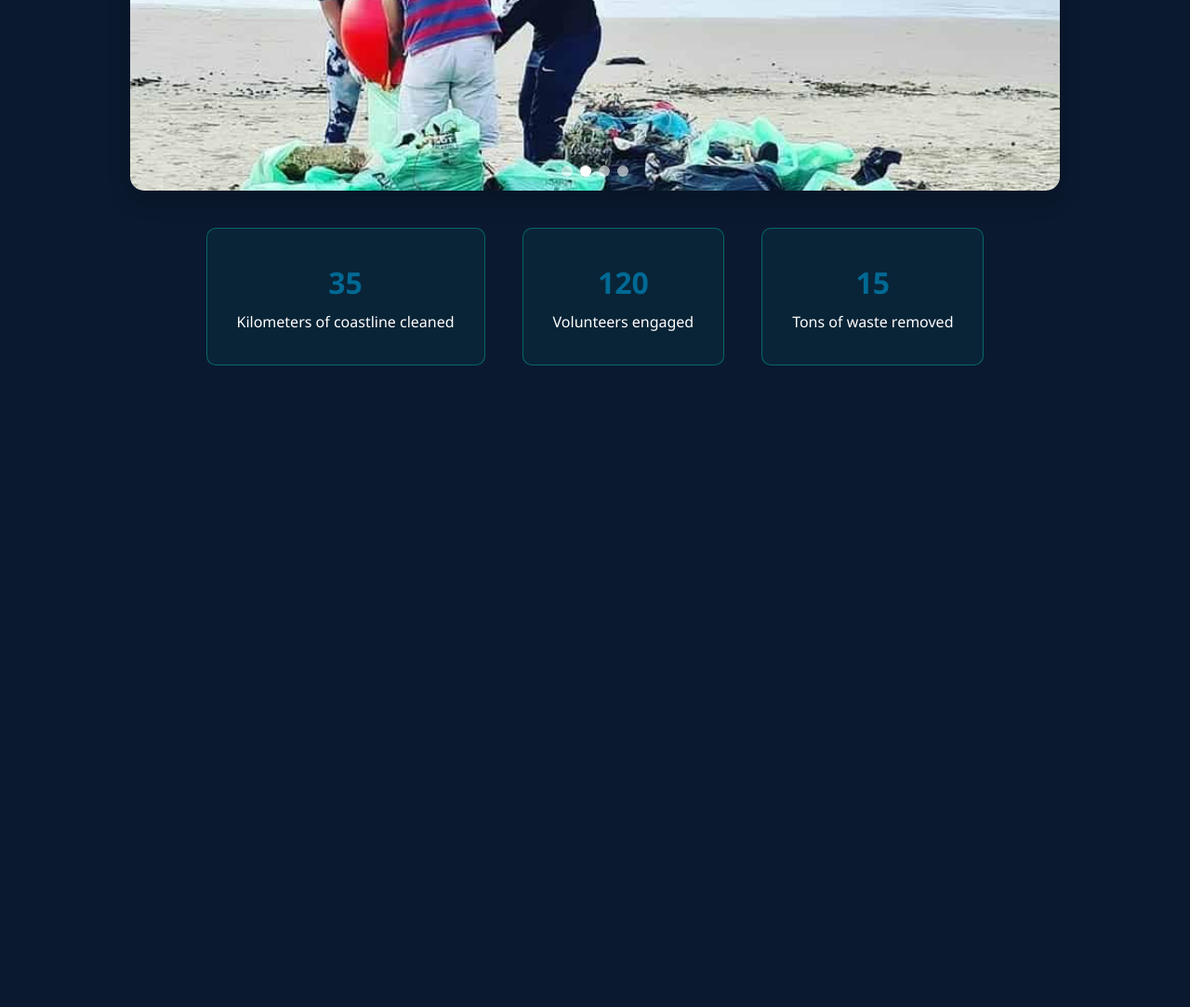
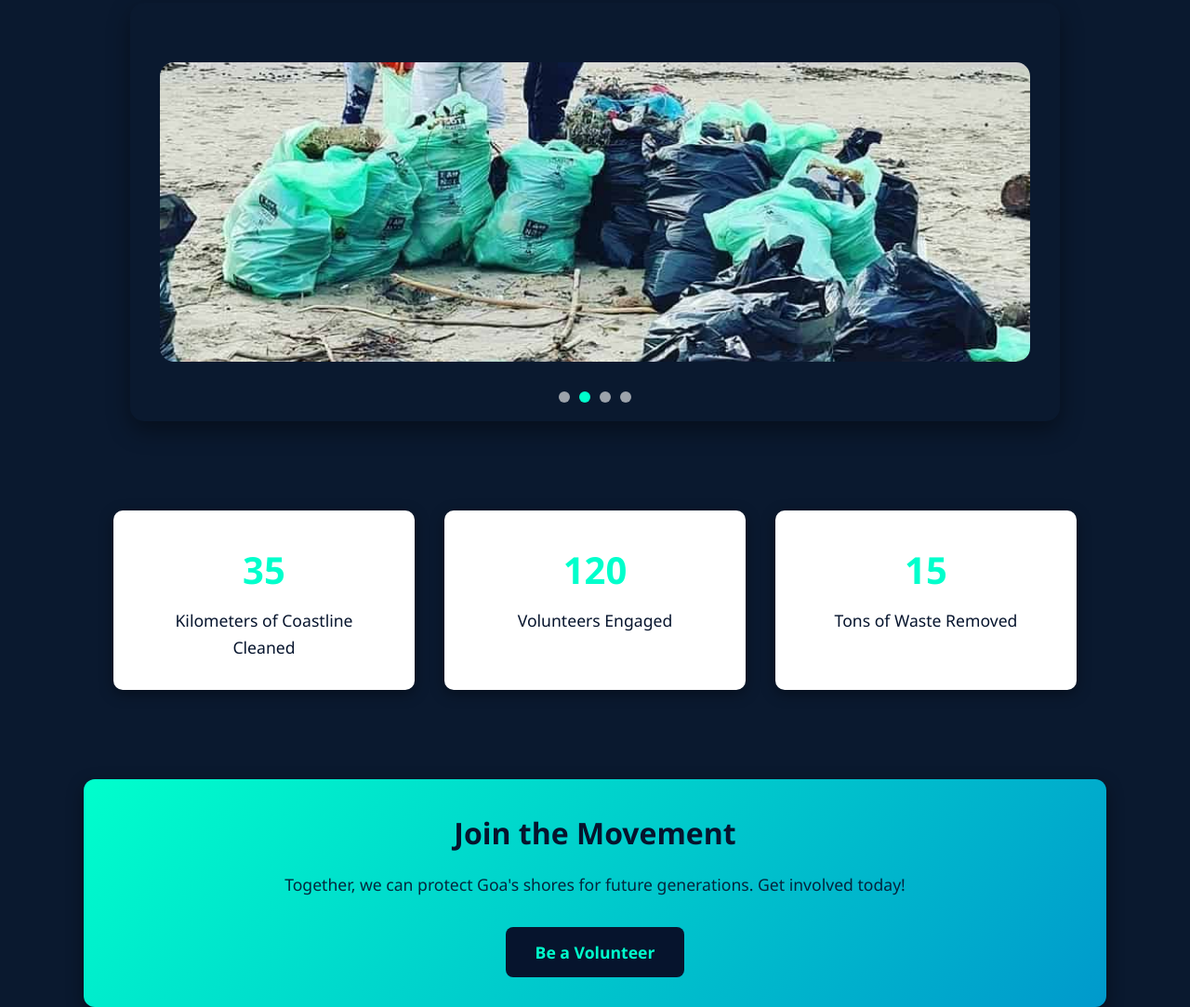
Before and after one commit to doyel06/LENOVO, a plain HTML site: page impact/impact.html in a window 1280 px wide. Shown: the part 425-1508 px from the top of the page at 93% size. Before the commit the page ends 858 px from the top, so only its background shows below. Drawn offline with Linux system fonts and the light colour scheme.

Commit message:
Changes
- Card shadow effect
- Impact page
- Index page

```diff
--- a/impact/impact.css
+++ b/impact/impact.css
@@ -13,8 +13,6 @@ a {
     text-decoration: none;
     color: inherit;
 }
-
-/* Navbar */
 nav {
     background: #06142d;
     padding: 1rem 2rem;
@@ -23,18 +21,15 @@ nav {
     align-items: center;
     box-shadow: 0 2px 10px rgba(0, 0, 0, 0.4);
 }
-
 nav h1 {
     color: #00ffcc;
     font-size: 1.5rem;
 }
-
 nav ul {
     list-style: none;
     display: flex;
     gap: 1.5rem;
 }
-
 nav ul li a {
     position: relative;
     text-decoration: none;
@@ -42,8 +37,6 @@ nav ul li a {
     font-weight: bold;
     transition: color 0.3s ease;
 }
-
-/* Hover underline effect */
 nav ul li a::after {
     content: "";
     position: absolute;
@@ -54,7 +47,6 @@ nav ul li a::after {
     background: #00ffcc;
     transition: width 0.3s ease;
 }
-
 nav ul li a:hover::after,
 nav ul li a.active::after {
     width: 100%;
@@ -63,92 +55,154 @@ nav ul li a:hover,
 nav ul li a.active {
     color: #00ffcc;
 }
-
-.stats {
-    display: flex;
-    justify-content: space-around;
-    gap: 2rem;
+section {
+    padding: 4rem 2rem;
+    max-width: 1100px;
+    margin: auto;
+}
+.hero {
+    margin-top: 1rem;
+    padding: 3rem 1rem;
     text-align: center;
+    background: linear-gradient(135deg, #00ffcc, #0099cc);
+    border-radius: 12px;
+    color: #06142d;
+    box-shadow: 0 6px 18px rgba(0, 0, 0, 0.4);
 }
-.stat {
-    background: rgba(0, 255, 204, 0.05);
-    padding: 2rem;
-    border-radius: 10px;
-    border: 1px solid rgba(0, 255, 204, 0.3);
-    transition: transform 0.3s;
+.hero h2 {
+    font-size: 2.5rem;
+    margin-bottom: 1rem;
+    font-weight: bold;
 }
-.stat:hover {
-    transform: scale(1.05);
+.hero p {
+    font-size: 1.1rem;
+    margin-bottom: 1.5rem;
+    opacity: 0.9;
 }
-.stat h4 {
-    font-size: 2rem;
+.btn {
+    display: inline-block;
+    padding: 0.8rem 2rem;
+    background: #06142d;
     color: #00ffcc;
+    font-size: 1.1rem;
+    font-weight: bold;
+    border-radius: 8px;
+    transition: all 0.3s ease;
+    text-decoration: none;
 }
-
+.btn:hover {
+    background: #fff;
+    color: #06142d;
+}
 .carousel {
     position: relative;
     width: 100%;
     max-width: 1000px;
     height: 450px;
-  margin: 20px auto;
+    margin: 2rem auto;
     overflow: hidden;
     border-radius: 15px;
-  box-shadow: 0 10px 25px rgba(0,0,0,0.2);
+    box-shadow: 0 10px 25px rgba(0, 0, 0, 0.4);
 }
-
 .carousel-track {
     display: flex;
+    height: 100%;
     transition: transform 0.8s ease-in-out;
 }
-
 .carousel-slide {
     min-width: 100%;
     height: 100%;
+    position: relative;
+    transform: scale(0.9);
+    opacity: 0.5;
+    transition: transform 0.8s ease-in-out, opacity 0.8s ease-in-out;
 }
-
+.carousel-slide.active {
+    transform: scale(1);
+    opacity: 1;
+}
 .carousel-slide img {
     width: 100%;
     height: 100%;
     object-fit: cover;
+    border-radius: 15px;
 }
-
 .carousel-dots {
     position: absolute;
-  bottom: 15px;
+    bottom: 20px;
     left: 50%;
     transform: translateX(-50%);
     display: flex;
-  gap: 8px;
+    gap: 10px;
 }
-
 .dot {
     width: 12px;
     height: 12px;
     border-radius: 50%;
-  background: rgba(255,255,255,0.6);
+    background: rgba(255, 255, 255, 0.6);
     cursor: pointer;
-  transition: background 0.3s;
+    transition: background 0.3s ease;
 }
-
 .dot.active {
-  background: #fff;
+    background: #00ffcc;
 }
-
 .stats {
-  display: flex;
-  justify-content: center;
-  gap: 40px;
-  margin: 40px auto;
+    display: grid;
+    grid-template-columns: repeat(auto-fit, minmax(250px, 1fr));
+    gap: 2rem;
+    margin: 2rem auto;
     text-align: center;
 }
-
+.stat {
+    background: #ffffff;
+    padding: 2rem;
+    border-radius: 10px;
+    box-shadow: 0 4px 15px rgba(0, 0, 0, 0.4);
+    transition: transform 0.3s ease;
+}
+.stat:hover {
+    transform: translateY(-5px);
+}
 .stat h4 {
-  font-size: 32px;
-  margin: 0;
-  color: #006994;
+    font-size: 2.5rem;
+    color: #00ffcc;
+    margin-bottom: 0.5rem;
 }
-
 .stat p {
-  margin: 5px 0 0;
-  font-size: 16px;
+    font-size: 1.1rem;
+    color: #06142d;
 }
+.cta {
+    margin-top: 1rem;
+    padding: 2rem 1rem;
+    text-align: center;
+    background: linear-gradient(135deg, #00ffcc, #0099cc);
+    border-radius: 12px;
+    color: #06142d;
+    box-shadow: 0 6px 18px rgba(0, 0, 0, 0.4);
+}
+.cta h3 {
+    font-size: 2rem;
+    margin-bottom: 1rem;
+    font-weight: bold;
+}
+.cta p {
+    font-size: 1.1rem;
+    margin-bottom: 2rem;
+    opacity: 0.9;
+}
+.cta-btn {
+    display: inline-block;
+    padding: 0.8rem 2rem;
+    background: #06142d;
+    color: #00ffcc;
+    font-size: 1.1rem;
+    font-weight: bold;
+    border-radius: 8px;
+    transition: all 0.3s ease;
+    text-decoration: none;
+}
+.cta-btn:hover {
+    background: #fff;
+    color: #06142d;
+}
--- a/impact/impact.html
+++ b/impact/impact.html
@@ -7,7 +7,6 @@
   <link rel="stylesheet" href="impact.css">
 </head>
 <body>
-
   <nav>
     <h1>Shore Stories</h1>
     <ul>
@@ -20,37 +19,46 @@
     </ul>
   </nav>
 
-<h2>Our Impact on the Coastline</h2>
-<p>Our organization has removed tons of plastic waste and debris from Goa’s beaches, restoring over 20 shores to their natural beauty. With volunteers and locals, we continue spreading awareness and promoting sustainable habits to protect the coastline for future generations.<p>
-<div class="carousel">
+  <section class="hero">
+    <h2>🌊 Our Impact on the Coastline</h2>
+    <p>We've removed tons of plastic waste and debris from Goa’s beaches, restoring over 20 shores to their natural beauty. Join us in protecting our coastline!</p>
+    <a href="#impact" class="btn">See Our Impact</a>
+  </section>
+
+  <section class="carousel">
     <div class="carousel-track">
-    <div class="carousel-slide"><img src="../assets/3.jpg" alt="Image 1"></div>
-    <div class="carousel-slide"><img src="../assets/4.jpeg" alt="Image 2"></div>
-    <div class="carousel-slide"><img src="../assets/5.jpeg" alt="Image 3"></div>
-    <div class="carousel-slide"><img src="../assets/6.jpg" alt="Image 4"></div>
+      <div class="carousel-slide"><img src="../assets/3.jpg" alt="Beach Cleanup 1"></div>
+      <div class="carousel-slide"><img src="../assets/4.jpeg" alt="Beach Cleanup 2"></div>
+      <div class="carousel-slide"><img src="../assets/5.jpeg" alt="Beach Cleanup 3"></div>
+      <div class="carousel-slide"><img src="../assets/6.jpg" alt="Beach Cleanup 4"></div>
     </div>
-
     <div class="carousel-dots">
       <span class="dot active"></span>
       <span class="dot"></span>
       <span class="dot"></span>
       <span class="dot"></span>
     </div>
-</div>
+  </section>
 
   <section id="impact" class="stats">
     <div class="stat">
       <h4 id="stat1">0</h4>
-    <p>Kilometers of coastline cleaned</p>
+      <p>Kilometers of Coastline Cleaned</p>
     </div>
     <div class="stat">
       <h4 id="stat2">0</h4>
-    <p>Volunteers engaged</p>
+      <p>Volunteers Engaged</p>
     </div>
     <div class="stat">
       <h4 id="stat3">0</h4>
-    <p>Tons of waste removed</p>
+      <p>Tons of Waste Removed</p>
     </div>
+  </section>
+
+  <section class="cta">
+    <h3>Join the Movement</h3>
+    <p>Together, we can protect Goa's shores for future generations. Get involved today!</p>
+    <a href="../contact/contact.html" class="cta-btn">Be a Volunteer</a>
   </section>
 
   <script src="impact.js"></script>
--- a/impact/impact.js
+++ b/impact/impact.js
@@ -4,16 +4,30 @@ const dots = document.querySelectorAll(".dot");
 let currentIndex = 0;
 const slideInterval = 4000;
 
+function updateSlides() {
+    slides.forEach((slide, index) => {
+        slide.classList.remove("active");
+        if (index === currentIndex) {
+            slide.classList.add("active");
+        }
+    });
+    dots.forEach((dot, index) => {
+        dot.classList.remove("active");
+        if (index === currentIndex) {
+            dot.classList.add("active");
+        }
+    });
+    track.style.transform = `translateX(-${currentIndex * 100}%)`;
+}
+
 function moveToSlide(index) {
-  track.style.transform = `translateX(-${index * 100}%)`;
-  dots.forEach(dot => dot.classList.remove("active"));
-  dots[index].classList.add("active");
     currentIndex = index;
+    updateSlides();
 }
 
 function nextSlide() {
-  let newIndex = (currentIndex + 1) % slides.length;
-  moveToSlide(newIndex);
+    currentIndex = (currentIndex + 1) % slides.length;
+    updateSlides();
 }
 
 let autoSlide = setInterval(nextSlide, slideInterval);
@@ -43,6 +57,7 @@ function animateValue(id, start, end, duration) {
 }
 
 window.addEventListener('load', () => {
+    updateSlides();
     animateValue("stat1", 0, 35, 2000);
     animateValue("stat2", 0, 120, 2500);
     animateValue("stat3", 0, 15, 3000);
--- a/tips/tips.css
+++ b/tips/tips.css
@@ -100,7 +100,7 @@ nav ul li a.active {
 
 /* Tips Section */
 .tips-section {
-  padding: 3rem 1rem;
+  padding: 3rem 2rem;
   text-align: center;
 }
 
@@ -132,3 +132,38 @@ nav ul li a.active {
   margin-bottom: 1rem;
   color: #00ffcc;
 }
+
+.cta {
+    margin-top: 1rem;
+    padding: 2rem 1rem;
+    text-align: center;
+    background: linear-gradient(135deg, #00ffcc, #0099cc);
+    border-radius: 12px;
+    color: #06142d;
+    box-shadow: 0 6px 18px rgba(0, 0, 0, 0.4);
+}
+.cta h3 {
+    font-size: 2rem;
+    margin-bottom: 1rem;
+    font-weight: bold;
+}
+.cta p {
+    font-size: 1.1rem;
+    margin-bottom: 2rem;
+    opacity: 0.9;
+}
+.cta-btn {
+    display: inline-block;
+    padding: 0.8rem 2rem;
+    background: #112240;
+    color: #00ffcc;
+    font-size: 1.1rem;
+    font-weight: bold;
+    border-radius: 8px;
+    transition: all 0.3s ease;
+    text-decoration: none;
+}
+.cta-btn:hover {
+    background: #fff;
+    color: #06142d;
+}
--- a/trivia/trivia.css
+++ b/trivia/trivia.css
@@ -100,7 +100,7 @@ nav ul li a.active {
     display: flex;
     flex-direction: column;
     align-items: center;
-    padding: 2rem;
+    padding: 3rem 2rem;
 }
 .filter {
     margin-bottom: 2rem;
```
Also changed, not shown: index.css (+41 -0 lines), index.html (+22 -12 lines), tips/tips.html (+7 -0 lines). Lines whose indentation alone changed are shown as unchanged.
